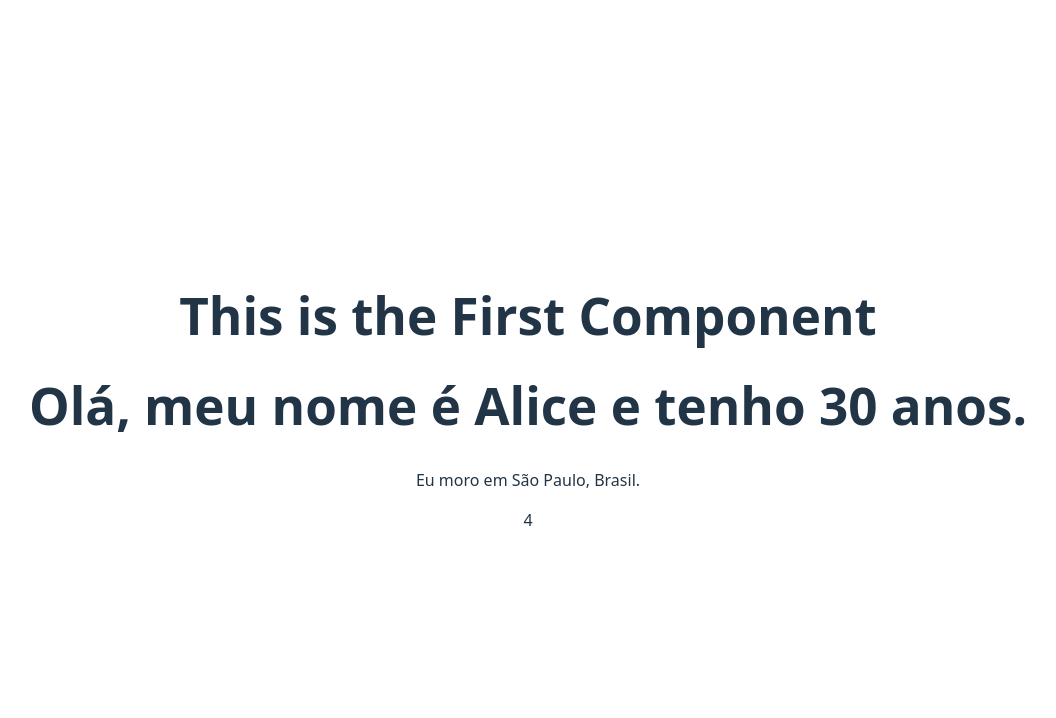
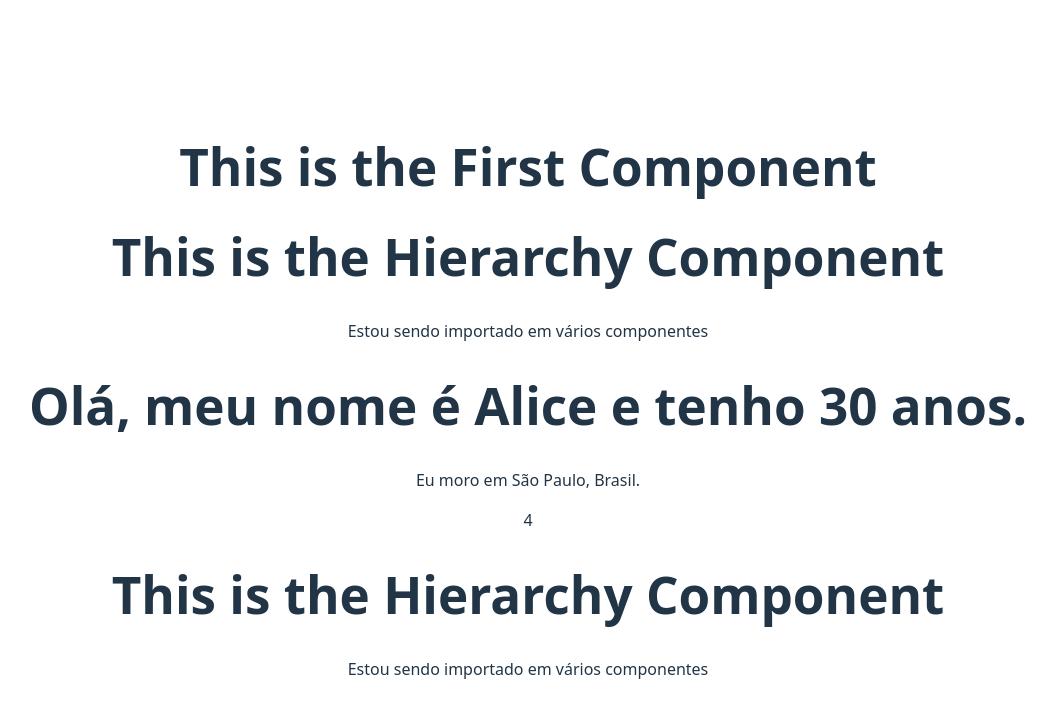
Before and after one commit to andre10dias/react-fundamentals, a React (Vite) app in the folder fundamentos/: page / in a window 1280 px wide. Shown: the top 718 px of the page, without its empty margins (112-1168 px from the left). Built offline with nearby package versions, Linux system fonts and the light colour scheme.

Commit message:
Hierarquia de componentes

```diff
--- a/fundamentos/src/App.jsx
+++ b/fundamentos/src/App.jsx
@@ -1,12 +1,14 @@
 import './App.css'
 import FirstComponent from './components/FirstComponent'
 import TemplateExpressions from './components/TemplateExpressions'
+import HierarchyComponent from './components/HierarchyComponent'
 
 function App() {
   return (
     <>
       <FirstComponent />
       <TemplateExpressions />
+      <HierarchyComponent />
     </>
   )
 }
--- a/fundamentos/src/components/FirstComponent.jsx
+++ b/fundamentos/src/components/FirstComponent.jsx
@@ -1,4 +1,6 @@
 // Importação do React
+
+import HierarchyComponent from "./HierarchyComponent";
 
 const FirstComponent = () => {
     // JSX que define a estrutura do componente
@@ -9,6 +11,7 @@ const FirstComponent = () => {
         <div>
             {/* JSX que define o conteúdo do componente */}
             <h1>This is the First Component</h1>
+            <HierarchyComponent />
         </div>
     );
 }
--- /dev/null
+++ b/fundamentos/src/components/HierarchyComponent.jsx
@@ -0,0 +1,10 @@
+const HierarchyComponent = () => {
+    return (
+        <div>
+            <h1>This is the Hierarchy Component</h1>
+            <p>Estou sendo importado em vários componentes</p>
+        </div>
+    );
+}
+
+export default HierarchyComponent;
```
